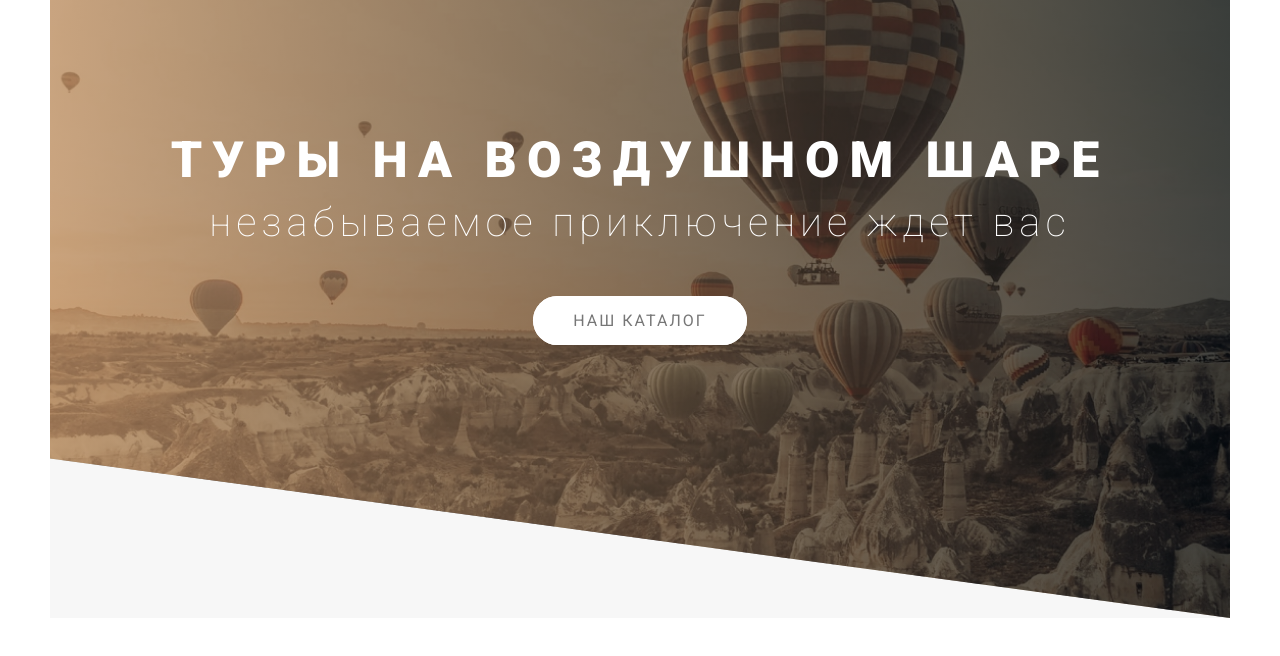
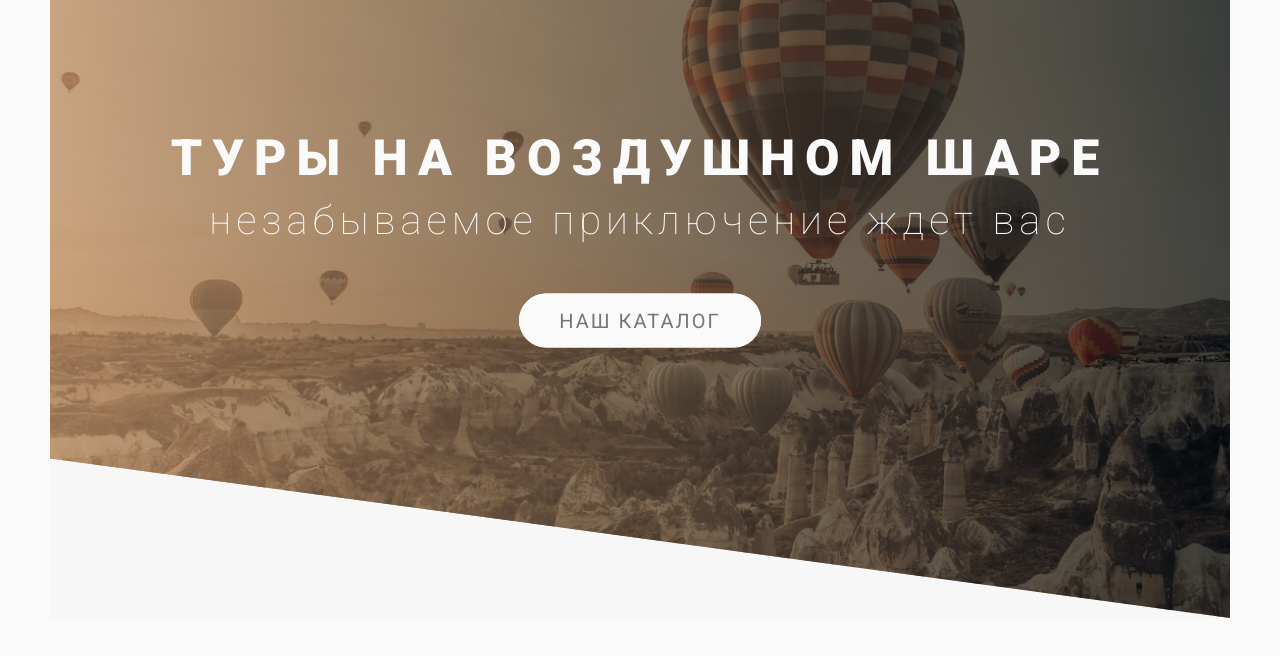
Before and after one commit to Dyx1s/Baloons, a plain HTML site: page index.html in a window 1280 px wide. Shown: the part 192-848 px from the top of the page. Drawn offline with Linux system fonts and the light colour scheme.

Commit message:
docs: fix some sass styles

```diff
--- a/sass/style.sass
+++ b/sass/style.sass
@@ -1,16 +1,32 @@
-*
+$color-grey: #777777
+$color-brown-light: #BA8554
+$color-brown-dark: #A14F03
+$color-white: #FAFAFA
+$color-black: #000
+$box-shadow: (0px 4px 4px 0px rgba(0, 0, 0, 0.3))
+
+@mixin style-link
+    display: inline-block
+    text-transform: uppercase
+    text-decoration: none
+    color: $color-grey
+
+*, ::after, ::before
     margin: 0
     padding: 0
     box-sizing: border-box
 
+html
+    font-size: 62.5% //чтоб легче ремы считать
+
 body
     font-family: "Roboto", sans-serif
     font-weight: 400
-    color: #777777
-    font-size: 16px
-    letter-spacing: 2px
-    padding: 50px
-    background-color: #fff
+    color: $color-grey
+    font-size: 1.6rem
+    letter-spacing: .2rem
+    padding: 5rem
+    background-color: $color-white
 
 .container
     background-color:#F7F7F7
@@ -18,14 +34,14 @@ body
 .header
     position: relative
     height: 95vh
-    background: linear-gradient(90deg, rgba(186, 133, 84, 0.70) 0.03%, rgba(1, 1, 1, 0.70) 99.94%), url('../img/header-background.jpg') center / cover no-repeat
+    background: linear-gradient(90deg, rgba($color-brown-light, 0.70) 0.03%, rgba($color-black, 0.70) 99.94%), url('../img/header-background.jpg') center / cover no-repeat
     clip-path: polygon(0 0, 100% 0, 100% 100%, 0 79%)
     &__logo
         position: absolute
-        left: 50px
-        top: 50px
-        height: 70px
-        width: 56px
+        left: 5rem
+        top: 5rem
+        height: 7rem
+        width: 5.6rem
     &__box
         position: absolute
         top: 50%
@@ -36,55 +52,53 @@ body
 
 
 .title-first
-    color: #FFFFFF
+    color: $color-white
 
     &__main
         display: block
-        font-size: 50px
+        font-size: 5rem
         font-weight: 800
-        letter-spacing: 10px
+        letter-spacing: 1rem
         text-transform: uppercase
-        margin-bottom: 10px
+        margin-bottom: 1rem
         animation-name: leftToRight
         animation-duration: 4s
         animation-timing-function: ease
         backface-visibility: hidden
     &__secondary
         display: block
-        font-size: 40px
+        font-size: 4rem
         font-weight: 100
-        letter-spacing: 5px
+        letter-spacing: .5rem
         animation-name: rightToLeft
         animation-duration: 4s
         backface-visibility: hidden
-        margin-bottom: 50px
+        margin-bottom: 5rem
 
 .btn
     &:link, &:visited
-        display: inline-block
-        text-transform: uppercase
-        text-decoration: none
-        background: #fff
-        border-radius: 50px
-        padding: 15px 40px
-        color: #777777
+        @include style-link
+        background: $color-white
+        border-radius: 5rem
+        padding: 1.5rem 4rem
         transition: all .3s
         position: relative
+        font-size: 2rem
     &:hover
-        transform: translateY(-5px)
-        box-shadow: 0px 4px 4px 0px rgba(0, 0, 0, 0.3)
+        transform: translateY(-0.5rem)
+        box-shadow: $box-shadow
         &::after
             opacity: 0
             transform: scaleX(1.5) scaleY(1.7)
     &:active
-        transform: translateY(-3px)
-        box-shadow: 0px 4px 4px 0px rgba(0, 0, 0, 0.1)
+        transform: translateY(-0.3rem)
+        box-shadow: $box-shadow
     &::after
-        content: ""
+        content: "" //надо очень
         background: white
         width: 100%
         height: 100%
-        border-radius: 50px
+        border-radius: 5rem
         display: inline-block
         position: absolute
         top: 0
@@ -99,20 +113,20 @@ body
 @keyframes leftToRight
     0%
         opacity: 0
-        transform: translateX(-100px)
+        transform: translateX(-10rem)
 
     100%
         opacity: 1
-        transform: translateX(0px)
+        transform: translateX(0rem)
 
 @keyframes rightToLeft
     0%
         opacity: 0
-        transform: translateX(100px)
+        transform: translateX(10rem)
 
     100%
         opacity: 1
-        transform: translateX(0px)
+        transform: translateX(0rem)
 
 @keyframes opacityOfBtn
     0%
```
Also changed, not shown: css/style.min.css, 1 other file.
